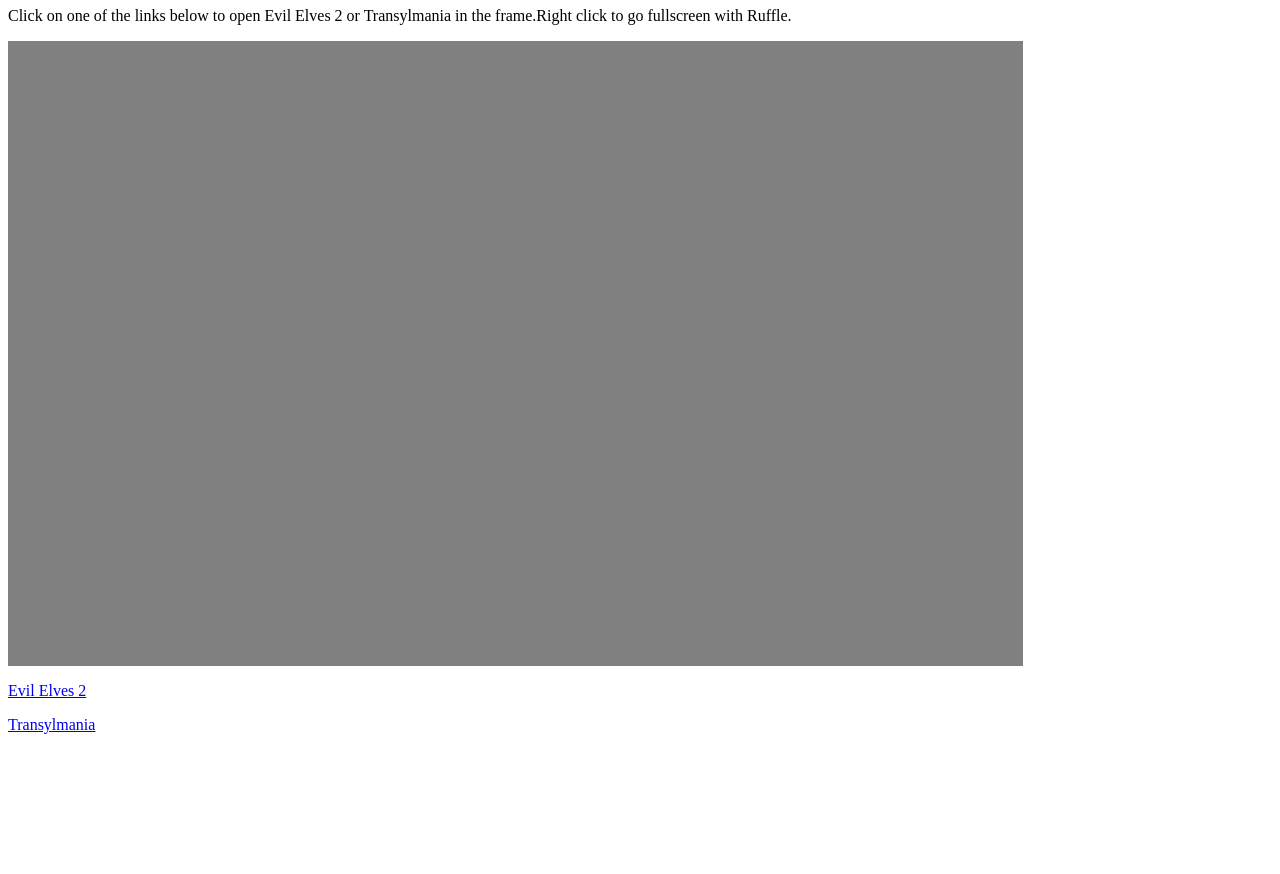
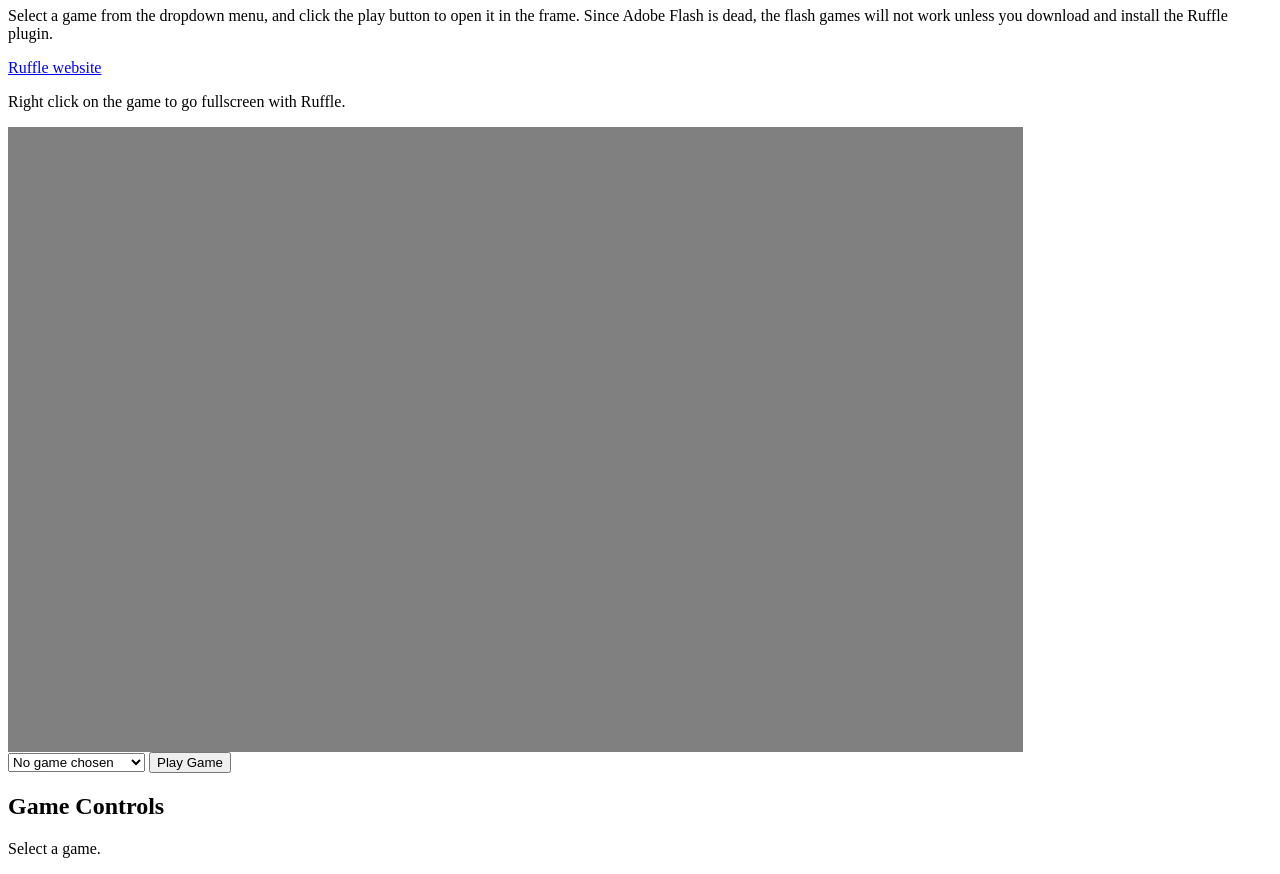
Before and after one commit to tboneoke/tboneoke.github.io, a plain HTML site: page index.html in a window 1280 px wide. Shown: the part 73-947 px from the top of the page. Before the commit the page ends 823 px from the top, so only its background shows below. Drawn offline with Linux system fonts and the light colour scheme.

Commit message:
Update index.html

```diff
--- a/index.html
+++ b/index.html
@@ -1,22 +1,80 @@
 <!DOCTYPE HTML>
 <html>
 	<head>
+        <script type="text/javascript">
+     function newSrc() {
+      var e = document.getElementById("selectframe");
+      var newSrc = e.options[e.selectedIndex].value;
+      document.getElementById("game").src=newSrc;
+     }
+
+	function changeSelect() {
+    if (document.getElementById("selectframe").value == "https://www.coolstreaming.us/forum/arcade/game/2061.html") {
+        document.getElementById("divText").innerHTML = "Move the vampire with the 'WASD' keys.";
+    } else if (document.getElementById("selectframe").value == "https://web.archive.org/web/20081211122617/http://funschool.kaboose.com/fun-blaster/christmas/games/game_evil_elves2.html") {
+        document.getElementById("divText").innerHTML = "Move Santa with the arrow keys. Throw snowballs with the spacebar.";
+    } else if (document.getElementById("selectframe").value == "https://www.retrogames.cc/embed/33379-dig-dug-rev-2.html") {
+        document.getElementById("divText").innerHTML = "Press 'Shift' to insert a coin, and 'Enter' to start. Shoot your pump with the 'S' key, and move with the arrow keys.";
+    } else if (document.getElementById("selectframe").value == "https://www.retrogames.cc/embed/8580-galaxian-namco-set-1.html") {
+        document.getElementById("divText").innerHTML = "Press 'Shift' to insert a coin, and 'Enter' to start. Shoot with the 'S' key, and move with the arrow keys.";
+    } else if (document.getElementById("selectframe").value == "https://www.retrogames.cc/embed/8573-galaga-namco.html") {
+    	document.getElementById("divText").innerHTML = "Press 'Shift' to insert a coin, and 'Enter' to start. Shoot with the 'S' key, and move with the arrow keys.";
+    } else if (document.getElementById("selectframe").value == "https://archive.org/details/arcade_polepos") {
+    	document.getElementById("divText").innerHTML = "Pressing the '9' key starts the game. 'Space' toggles between gears. Steer with the arrow keys.";
+    } else if (document.getElementById("selectframe").value == "https://www.retrogames.cc/embed/33849-mappy-us.html") {
+    	document.getElementById("divText").innerHTML = "Press 'Shift' to insert a coin, and 'Enter' to start. Pressing the 'S key opens doors.";
+    } else if (document.getElementById("selectframe").value == "https://www.retrogames.cc/embed/9406-pac-man-midway-1.html") {
+    	document.getElementById("divText").innerHTML = "Press 'Shift' to insert a coin, and 'Enter' to start.";
+    } else if (document.getElementById("selectframe").value == "https://www.retrogames.cc/embed/19305-xevious-alternate.html") {
+    	document.getElementById("divText").innerHTML = "Press 'Shift' to insert a coin, and 'Enter' to start. Shoot with the 'X' key, and drop bombs with the 'Z' key.";
+    } else if (document.getElementById("selectframe").value == "https://www.retrogames.cc/embed/33262-centipede-revision-3.html") {
+    	document.getElementById("divText").innerHTML = "Press 'Shift' to insert a coin, and 'Enter' to start. Shoot with the 'S' key.";
+    } else if (document.getElementById("selectframe").value == "https://www.retrogames.cc/embed/33901-millipede.html") {
+    	document.getElementById("divText").innerHTML = "Press 'Shift' to insert a coin, then 'Enter', then 'S' to start. Shoot with the 'S' key.";
+    } else if (document.getElementById("selectframe").value == "https://static.arcadespot.com/retroemulator.php?system=gba&game=2018/03/Elf-Bowling-1-2-.zip") {
+    	document.getElementById("divText").innerHTML = "Press enter a few times to start the game. Bowl with 'X'.";
+    }
+}
+
+    	</script>
+        	<style type="text/css">
+     	    select {clear:both;}
+    	</style>
 	</head>
 	<style>
-    .center{
-    text-align:left;
-    }
+    	.center{
+   		 text-align:left;
+   		 }
+
     </style>
 		<header>
-			<h1 class="center">Funschool Flash Games</h1>
-			<p class="center">Click on one of the links below to open Evil Elves 2 or Transylmania in the frame.Right click to go fullscreen with Ruffle.</p>
+			<h1 class="center">My Nostalgic Game Collection</h1>
+			<p class="center">Select a game from the dropdown menu, and click the play button to open it in the frame. Since Adobe Flash is dead, the flash games will not work unless you download and install the Ruffle plugin.</p>
+            <a href="https://ruffle.rs/">Ruffle website</a>
+            <p class="center">Right click on the game to go fullscreen with Ruffle.</p>
 		</header>
 <body>
 	<div style="height:625px; width:1080px; overflow:hidden">
-		<iframe style="background-color:gray;" name="iframe_a" height="625" width=94%" frameborder="no" allowfullscreen webkitallowfullscreen="true" mozallowfullscreen="true" msallowfullscreen="true">
-		</iframe>
-    </div>
-    <p><a href="https://web.archive.org/web/20081211122617/http://funschool.kaboose.com/fun-blaster/christmas/games/game_evil_elves2.html" target="iframe_a">Evil Elves 2</a></p>
-	<p><a href="https://www.coolstreaming.us/forum/arcade/game/2061.html" target="iframe_a">Transylmania</a><p/>
+		<iframe sandbox="allow-forms allow-scripts allow-same-origin" style="background-color:gray;" id="game" height="625" width="94%" frameborder="no" allowfullscreen webkitallowfullscreen="true" mozallowfullscreen="true" msallowfullscreen="true"></iframe></div>
+
+        <select id="selectframe" onchange="changeSelect()">
+        <option value="1">No game chosen</option>
+        <option value="https://web.archive.org/web/20081211122617/http://funschool.kaboose.com/fun-blaster/christmas/games/game_evil_elves2.html">Evil Elves 2</option>
+     	<option value="https://www.coolstreaming.us/forum/arcade/game/2061.html">Transylmania</option>
+        <option value="https://www.retrogames.cc/embed/33379-dig-dug-rev-2.html">Dig Dug</option>
+        <option value="https://www.retrogames.cc/embed/8580-galaxian-namco-set-1.html">Galaxian</option>
+        <option value="https://www.retrogames.cc/embed/8573-galaga-namco.html">Galaga</option>
+        <option value="https://archive.org/details/arcade_polepos">Pole Position</option>
+        <option value="https://www.retrogames.cc/embed/33849-mappy-us.html">Mappy</option>
+        <option value="https://www.retrogames.cc/embed/9406-pac-man-midway-1.html">Pac-Man</option>
+        <option value="https://www.retrogames.cc/embed/19305-xevious-alternate.html">Xevious</option>
+        <option value="https://www.retrogames.cc/embed/33262-centipede-revision-3.html">Centipede</option>
+        <option value="https://www.retrogames.cc/embed/33901-millipede.html">Millipede</option>
+        <option value="https://static.arcadespot.com/retroemulator.php?system=gba&game=2018/03/Elf-Bowling-1-2-.zip">Elf Bowling 1 and 2</option>
+    	</select>
+
+    <button onClick="newSrc();">Play Game</button>
+    <h2>Game Controls</h2>
+    <p id="divText">Select a game.</p>
 </body>
 </html>
```
